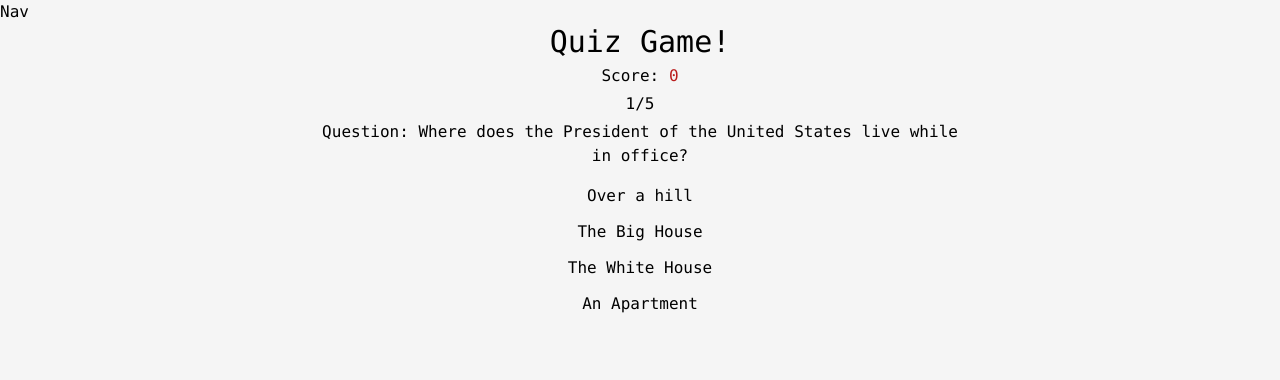
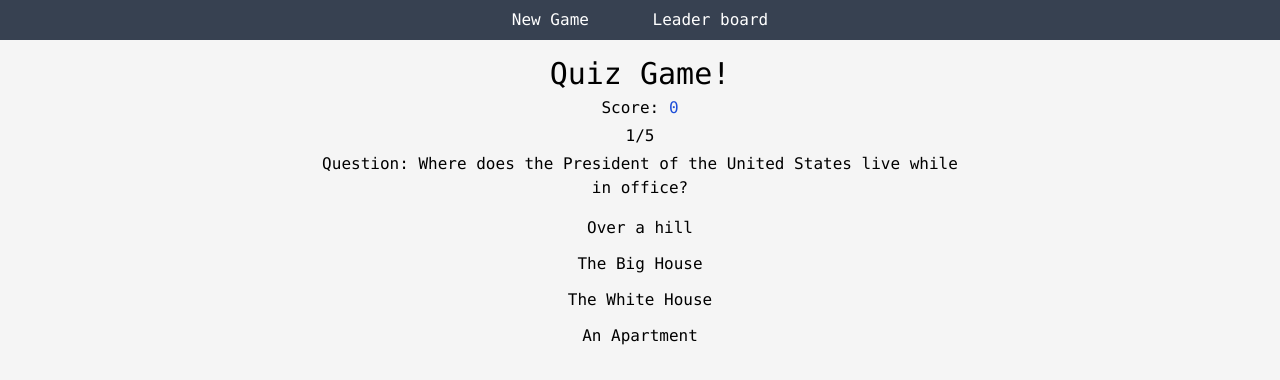
Before and after one commit to Siravian-index/SOFKA-UNIVERSITY-CHALLENGE, a React (Create React App) app: page / in a window 1280 px wide. Both pictures are taken after a click on the button "Start Game". Shown: the top 380 px of the page. Built offline with nearby package versions, Linux system fonts and the light colour scheme.

Commit message:
added navbar component and more styling.

```diff
--- a/src/App.tsx
+++ b/src/App.tsx
@@ -1,10 +1,11 @@
 import { Routes, Route } from 'react-router-dom'
+import Nav from './components/nav/Nav'
 import Quiz from './components/quiz/Quiz'
 
 function App() {
   return (
     <div className='font-mono'>
-      <h1>Nav</h1>
+      <Nav />
       <Routes>
         <Route path='/' element={<Quiz />}>
           <Route path=':level' />
--- /dev/null
+++ b/src/components/nav/Nav.tsx
@@ -0,0 +1,14 @@
+const Nav: React.FC = () => {
+  return (
+    <>
+      <nav className='bg-gray-700 sticky mb-4 h-10 flex justify-center items-center'>
+        <div className='flex justify-around items-center w-80'>
+          <button className='text-white hover:text-red-700'>New Game</button>
+          <button className='text-white hover:text-blue-700'>Leader board</button>
+        </div>
+      </nav>
+    </>
+  )
+}
+
+export default Nav
--- a/src/components/quiz/Quiz.tsx
+++ b/src/components/quiz/Quiz.tsx
@@ -32,9 +32,10 @@ const Quiz: React.FC = () => {
   }
 
   const handleRetirement = () => {
-    // improve this option
+    // TODO - improve this option
     setDidRetire(true)
     setIsGameOver(true)
+    setShowNext(false)
   }
 
   const nextQuestion = () => {
@@ -84,7 +85,7 @@ const Quiz: React.FC = () => {
         <h3 className='md:text-3xl text-2xl'>Quiz Game!</h3>
         {!isGameOver && (
           <h5 className="hover:after:content-['!!!']">
-            Score: <span className='text-red-700'>{score}</span>
+            Score: <span className='text-blue-700'>{score}</span>
           </h5>
         )}
         {isGameOver && <button onClick={() => startGame()}>Start Game</button>}
@@ -99,14 +100,20 @@ const Quiz: React.FC = () => {
             disableBtn={disableBtn}
           />
         )}
-        <div className='flex flex-col mt-5 gap-3'>
+        <div className='flex flex-col mt-5 gap-3 '>
           {showNext && !didRetire && (
-            <button className='bg-blue-700 text-white py-2 px-1' onClick={() => nextQuestion()}>
+            <button
+              className='h-10 px-5 m-2 text-blue-100 transition-colors duration-150 bg-blue-600 rounded-lg focus:shadow-outline hover:bg-blue-700'
+              onClick={() => nextQuestion()}
+            >
               Next question
             </button>
           )}
           {!isGameOver && playerAnswer.length > 0 && (
-            <button className='bg-gray-700 text-white py-2 px-1' onClick={() => handleRetirement()}>
+            <button
+              className='h-10 px-5 m-2 text-blue-100 transition-colors duration-150 bg-gray-600 rounded-lg focus:shadow-outline hover:bg-gray-700'
+              onClick={() => handleRetirement()}
+            >
               Retire
             </button>
           )}
--- a/src/components/quiz/QuizQuestions.tsx
+++ b/src/components/quiz/QuizQuestions.tsx
@@ -1,5 +1,4 @@
 import { GameLevels } from '../../interfaces/levels'
-import { PlayerAnswer } from '../../interfaces/player'
 import { Questions } from '../../interfaces/question'
 
 type Props = {
@@ -28,12 +27,19 @@ const QuizQuestions: React.FC<Props> = ({
         {currentLevel + 1}/{TOTAL_QUESTIONS}
       </h6>
       <h5 className='text-center mb-2'>
-        <span className='hover:underline hover:text-red-700'>Question</span>:{' '}
-        {questions[level[currentLevel]][random].question}{' '}
+        <span className=''>Question</span>: {questions[level[currentLevel]][random].question}{' '}
       </h5>
       {questions[level[currentLevel]][random].answers.map((answer) => (
         <div key={answer}>
-          <button className='hover:underline my-1' value={answer} disabled={disableBtn} onClick={(e) => checkAnswer(e)}>
+          <button
+            style={{
+              color: answer === questions[level[currentLevel]][random].correctAnswer && disableBtn ? 'green' : 'black',
+            }}
+            className='hover:underline my-1'
+            value={answer}
+            disabled={disableBtn}
+            onClick={(e) => checkAnswer(e)}
+          >
             {answer}
           </button>
         </div>
```
